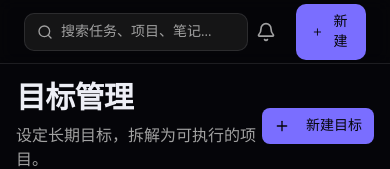
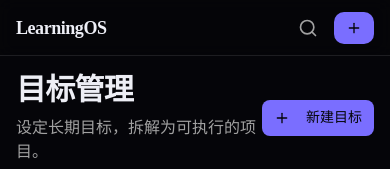
Before and after one commit to nanfengovo/VibeCoding-TodoPro, a Next.js app in the folder apps/web/: page /goals in a window 390 px wide. Shown: the top 169 px of the page. Built offline with nearby package versions, Linux system fonts and the light colour scheme; no server answers.

Commit message:
fix: responsive TopBar and TaskDialog for mobile

```diff
--- a/apps/web/src/components/layout/top-bar.tsx
+++ b/apps/web/src/components/layout/top-bar.tsx
@@ -7,24 +7,33 @@ import { TaskDialog } from '@/components/tasks/task-dialog'
 export function TopBar() {
   const [taskDialogOpen, setTaskDialogOpen] = useState(false)
   return (
-    <header className="flex h-16 items-center justify-between border-b border-border bg-background/80 backdrop-blur-sm px-6">
-      {/* Search */}
-      <div className="flex items-center gap-2 rounded-lg border border-border bg-muted/50 px-3 py-2 w-80">
+    <header className="flex h-14 md:h-16 items-center justify-between border-b border-border bg-background/80 backdrop-blur-sm px-4 md:px-6">
+      {/* Search - hidden on mobile, shown on md+ */}
+      <div className="hidden md:flex items-center gap-2 rounded-lg border border-border bg-muted/50 px-3 py-2 w-80">
         <Search className="h-4 w-4 text-muted-foreground" />
         <span className="text-sm text-muted-foreground">搜索任务、项目、笔记...</span>
       </div>
 
+      {/* Mobile: Logo text */}
+      <div className="md:hidden flex items-center gap-2">
+        <span className="text-lg font-bold tracking-tight">LearningOS</span>
+      </div>
+
       {/* Actions */}
-      <div className="flex items-center gap-3">
+      <div className="flex items-center gap-2 md:gap-3">
         <button className="rounded-lg p-2 hover:bg-accent transition-colors">
+          <Search className="h-5 w-5 text-muted-foreground md:hidden" />
+          <Bell className="h-5 w-5 text-muted-foreground hidden md:block" />
+        </button>
+        <button className="rounded-lg p-2 hover:bg-accent transition-colors hidden md:block">
           <Bell className="h-5 w-5 text-muted-foreground" />
         </button>
         <button
           onClick={() => setTaskDialogOpen(true)}
-          className="flex items-center gap-2 rounded-lg bg-primary px-4 py-2 text-sm font-medium text-primary-foreground hover:bg-primary/90 transition-colors"
+          className="flex items-center gap-2 rounded-lg bg-primary px-3 md:px-4 py-2 text-sm font-medium text-primary-foreground hover:bg-primary/90 transition-colors"
         >
           <Plus className="h-4 w-4" />
-          <span>新建</span>
+          <span className="hidden md:inline">新建</span>
         </button>
       </div>
 
--- a/apps/web/src/components/tasks/task-dialog.tsx
+++ b/apps/web/src/components/tasks/task-dialog.tsx
@@ -90,7 +90,7 @@ export function TaskDialog({ open, onOpenChange, defaultStartTime }: TaskDialogP
 
   return (
     <Dialog open={open} onOpenChange={onOpenChange}>
-      <DialogContent className="sm:max-w-[500px]">
+      <DialogContent className="w-[calc(100%-2rem)] max-w-[500px] max-h-[90vh] overflow-y-auto rounded-2xl">
         <DialogHeader>
           <DialogTitle>新建任务</DialogTitle>
           <DialogDescription>
```
